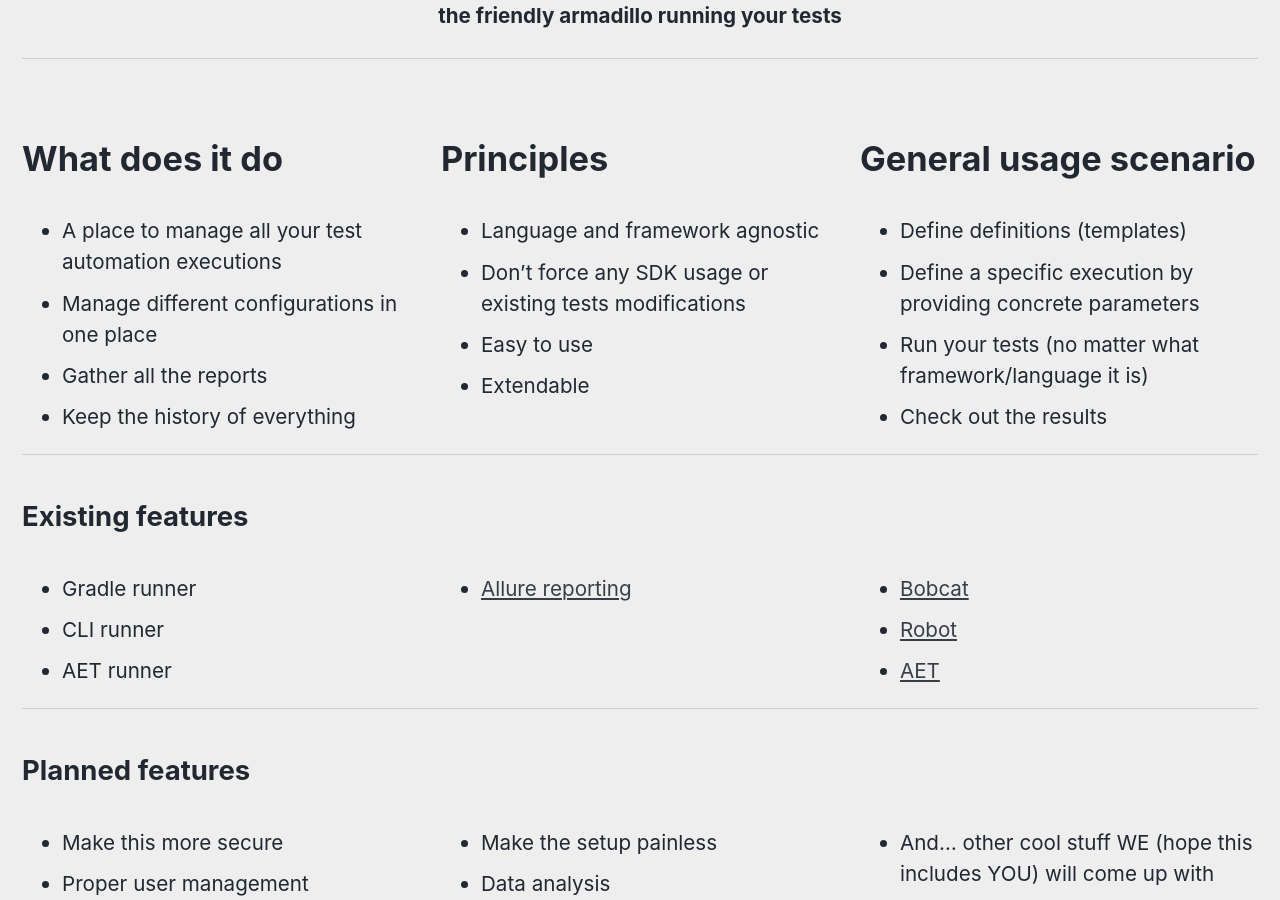
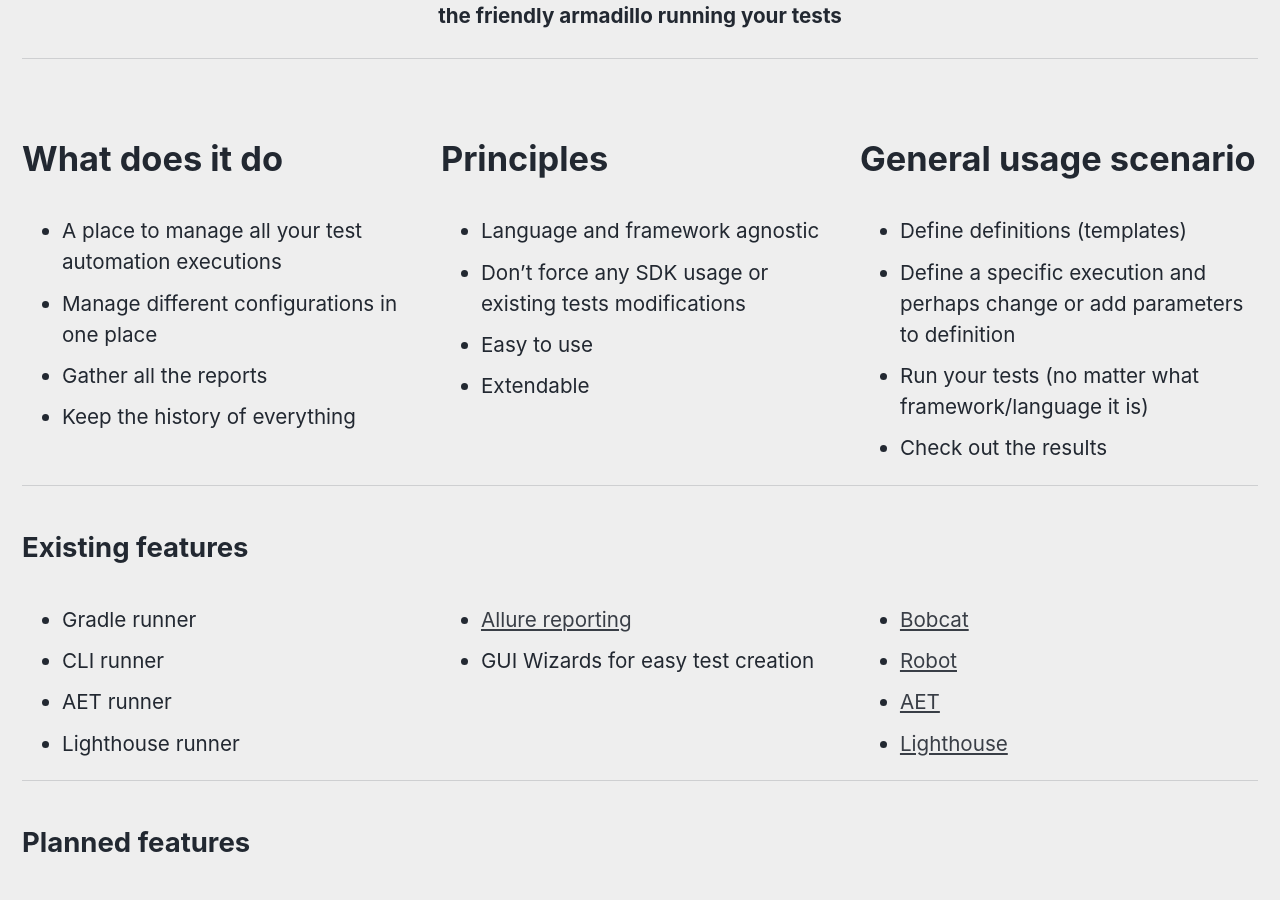
Before and after one commit to Kabassu/kabassu.github.io, a Jekyll site: the page built from index.html, in a window 1280 px wide and 900 px high, scrolled down 918 px. Built offline with Jekyll 4.4.1, drawn with Linux system fonts in a browser that asks for light colours; nearby versions of some CDN libraries; the list of posts is cut into pages by our own code; some of the changed text lies outside the part shown.

Commit message:
Main page changes

```diff
--- a/_includes/footer.html
+++ b/_includes/footer.html
@@ -17,5 +17,5 @@
 </div>
 <div class="page__footer-copyright">&copy; {{ site.time | date: '%Y' }} {{ site.name | default: site.title }}. {{ site.data.ui-text[site.locale].powered_by | default: "Powered by" }} <a href="https://jekyllrb.com" rel="nofollow">Jekyll</a> &amp; <a href="https://mademistakes.com/work/minimal-mistakes-jekyll-theme/" rel="nofollow">Minimal Mistakes</a>
 </div><div class="page__footer-kabassu">
-
+  Kabassu is brought to you with the support of <img src="/assets/img/Cognified_Logo_white.png" alt="Cognifide">
 </div>
--- a/index.html
+++ b/index.html
@@ -36,7 +36,7 @@ what:
     - title: "General usage scenario"
       excerpt: "- Define definitions (templates)
 
-- Define a specific execution by providing concrete parameters
+- Define a specific execution and perhaps change or add parameters to definition
 
 - Run your tests (no matter what framework/language it is)
 
@@ -47,15 +47,21 @@ features:
 
 - CLI runner
 
-- AET runner"
+- AET runner
 
-    - excerpt: "- [Allure reporting](http://allure.qatools.ru/) "
+- Lighthouse runner"
+
+    - excerpt: "- [Allure reporting](http://allure.qatools.ru/)
+
+    - GUI Wizards for easy test creation"
 
     - excerpt: "- [Bobcat](https://github.com/Cognifide/bobcat)
 
 - [Robot](https://robotframework.org)
 
-- [AET](https://github.com/Cognifide/aet) "
+- [AET](https://github.com/Cognifide/aet)
+
+- [Lighthouse](https://developers.google.com/web/tools/lighthouse)"
 
 planned:
     - excerpt: "- Make this more secure
```
Also changed, not shown: assets/img/Cognified_Logo_white.png (added).
